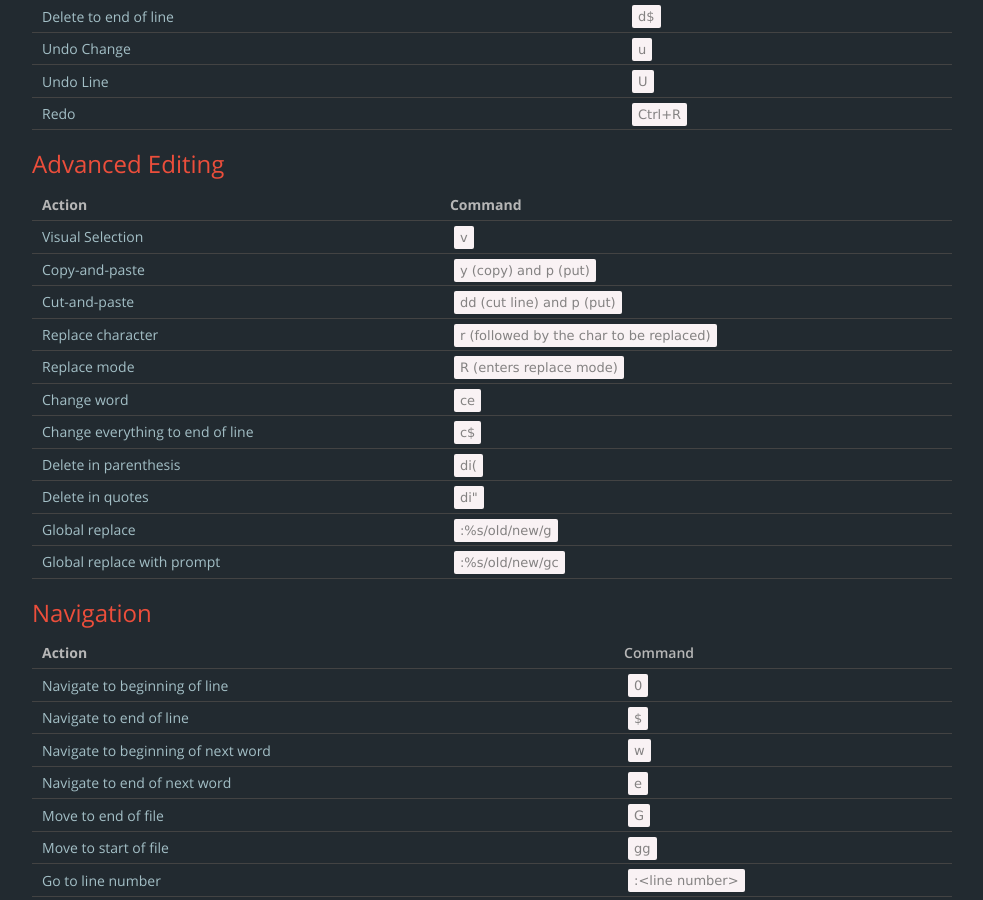
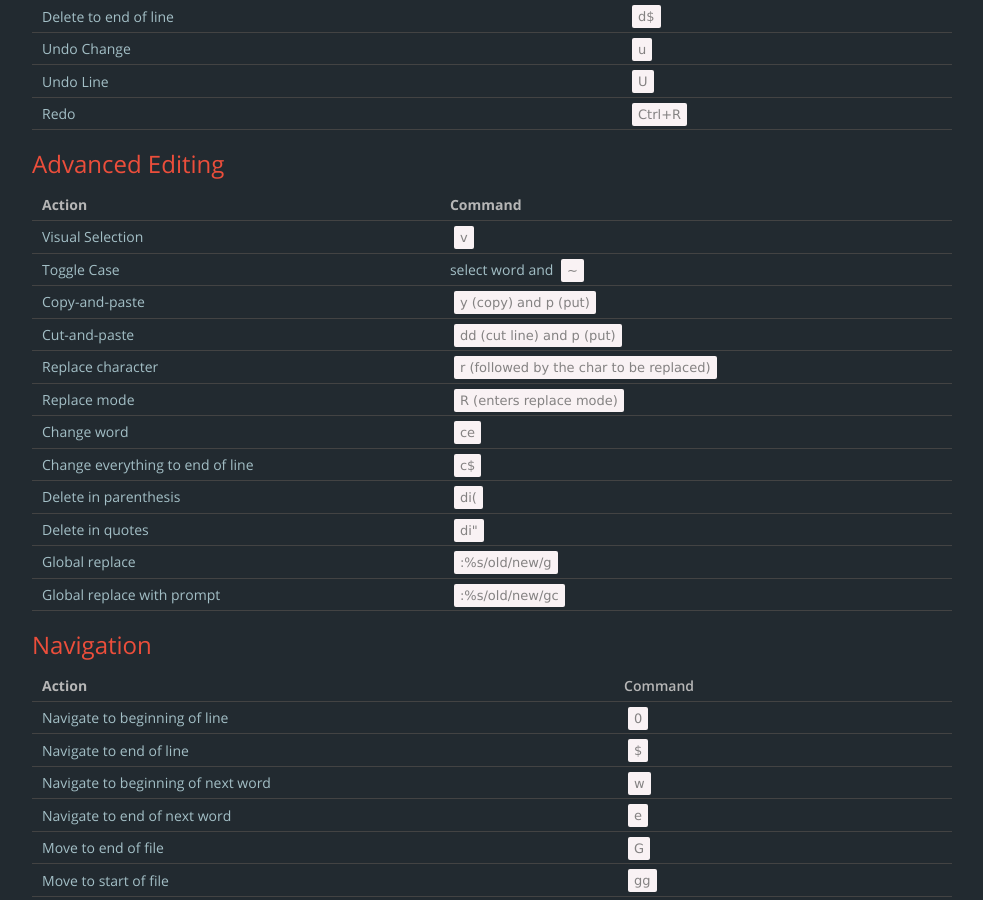
Before and after one commit to rajivrnair/rajivrnair.github.io, a Jekyll site: the page built from _posts/2016-01-02-vim.md, in a window 1280 px wide and 900 px high, scrolled down 721 px. Shown: the whole window, without its empty margins (148-1131 px from the left). Built offline with Jekyll 4.4.1, drawn with Linux system fonts in a browser that asks for light colours; nearby versions of some CDN libraries; comment, search, counter and statistics services are not loaded.

Commit message:
Update vim

```diff
--- a/_posts/2016-01-02-vim.md
+++ b/_posts/2016-01-02-vim.md
@@ -26,6 +26,7 @@ TL;DR Run _vimtutor_ and be enlightened!
 | **Action** | **Command** |
 | ------- | -------- |
 | Visual Selection | `v` |
+| Toggle Case | select word and `~` |
 | Copy-and-paste | `y (copy) and p (put)` |
 | Cut-and-paste | `dd (cut line) and p (put)` |
 | Replace character | `r (followed by the char to be replaced)` |
```
